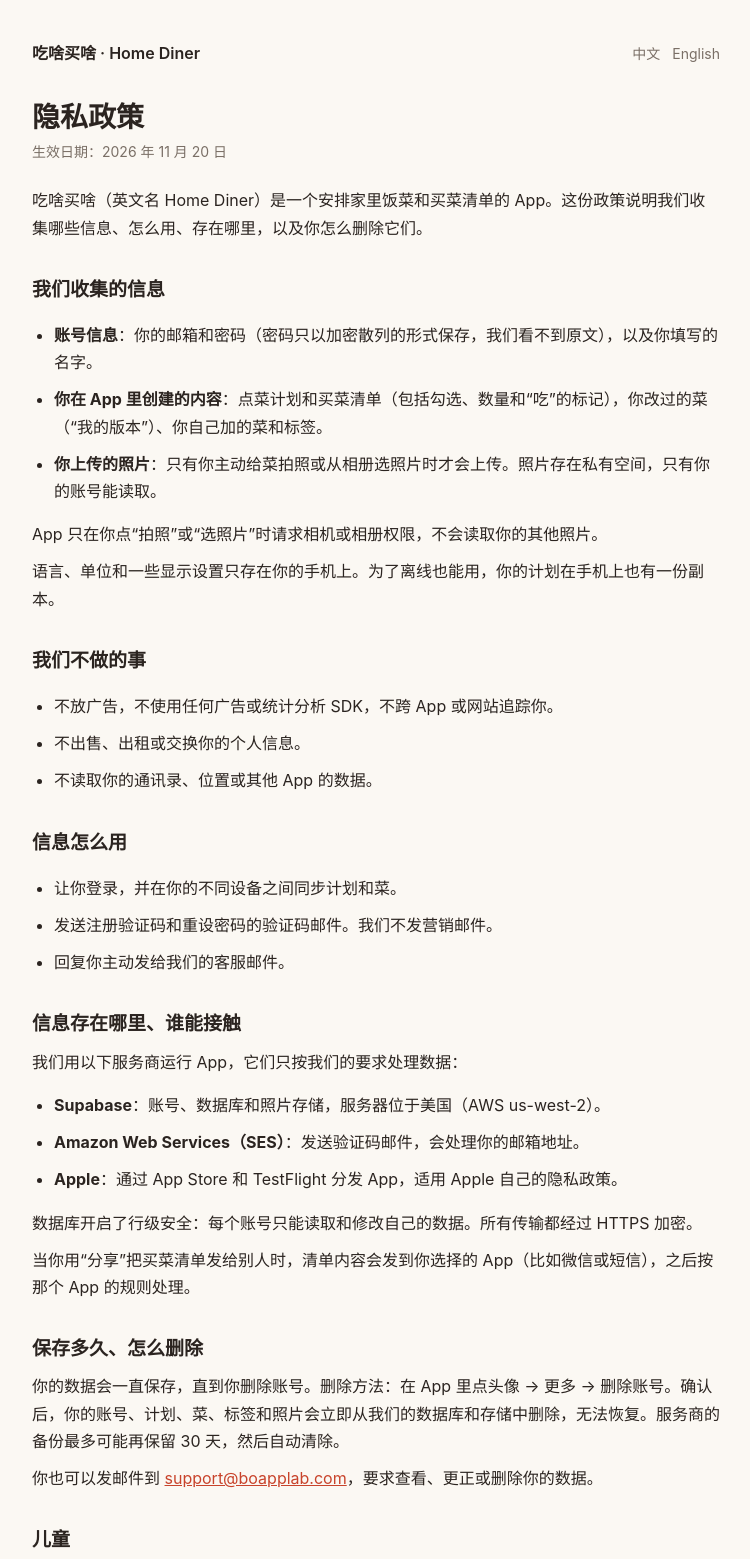
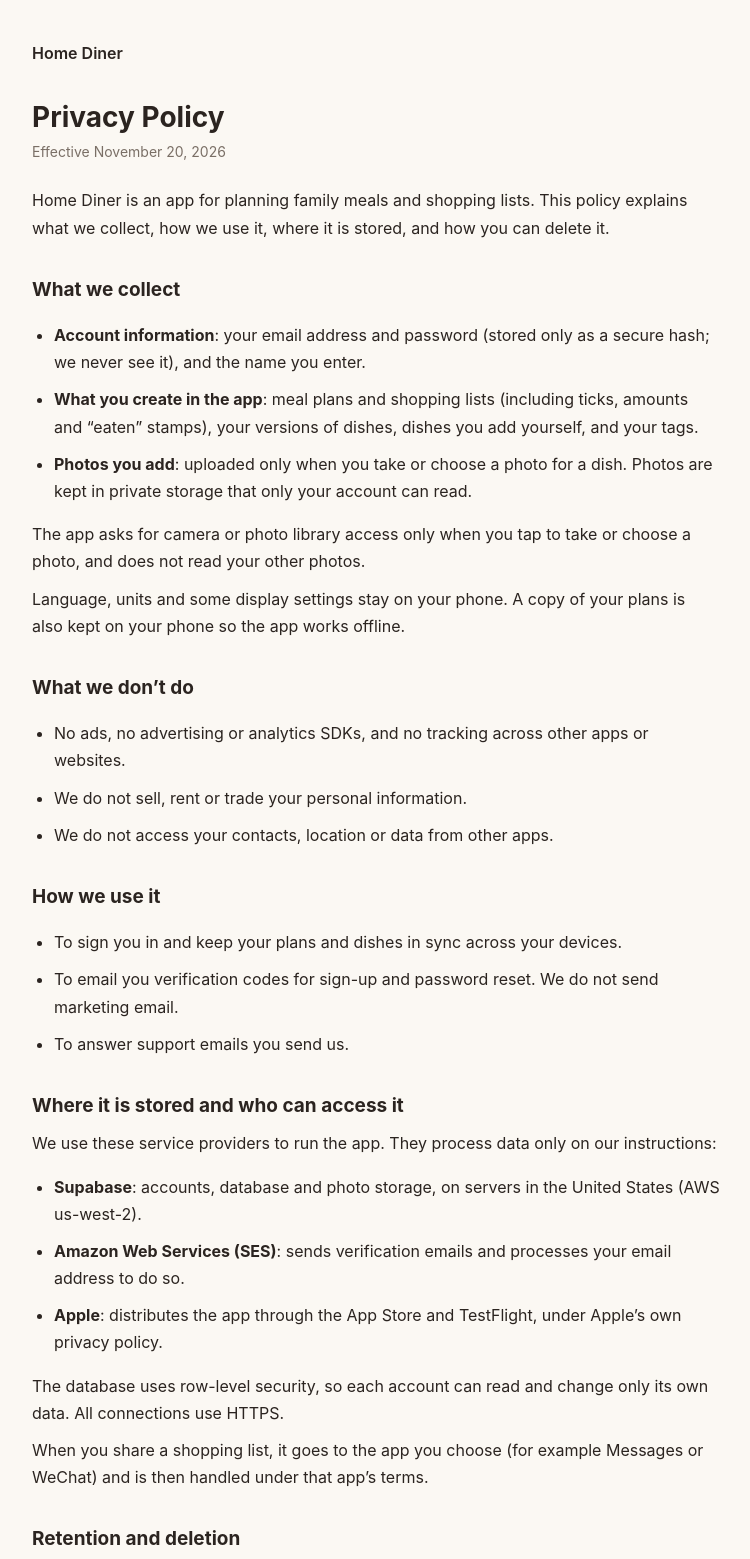
Before and after one commit to StrangeCloud9/boapplab-site, a plain HTML site: page homediner/privacy/index.html in a window 1280 px wide. Shown: the top 1559 px of the page, without its empty margins (264-1014 px from the left). Drawn offline with Linux system fonts and the light colour scheme.

Commit message:
Home Diner pages in English only
Everything we show or send outside the app is English by default (user):
most users are in the US, and Chinese text sent to someone who can't read it
comes across badly.

Co-Authored-By: Claude Opus 5.5 <noreply@anthropic.com>

```diff
--- a/homediner/privacy/index.html
+++ b/homediner/privacy/index.html
@@ -1,76 +1,22 @@
 <!doctype html>
-<html lang="zh-CN">
+<html lang="en">
 <head>
 <meta charset="utf-8">
 <meta name="viewport" content="width=device-width, initial-scale=1">
-<title>吃啥买啥 隐私政策 · Home Diner Privacy Policy</title>
+<title>Home Diner Privacy Policy</title>
 <link rel="stylesheet" href="/style.css">
 </head>
 <body>
 <main>
 <header class="site">
-  <a class="home" href="/homediner/support/">吃啥买啥 · Home Diner</a>
-  <nav class="lang"><a href="#zh">中文</a><a href="#en">English</a></nav>
+  <a class="home" href="/homediner/support/">Home Diner</a>
 </header>
-
-<section class="lang-block" id="zh" lang="zh-CN">
-<h1>隐私政策</h1>
-<p class="meta">生效日期：2026 年 11 月 20 日</p>
-
-<p>吃啥买啥（英文名 Home Diner）是一个安排家里饭菜和买菜清单的 App。这份政策说明我们收集哪些信息、怎么用、存在哪里，以及你怎么删除它们。</p>
-
-<h2>我们收集的信息</h2>
-<ul>
-  <li><strong>账号信息</strong>：你的邮箱和密码（密码只以加密散列的形式保存，我们看不到原文），以及你填写的名字。</li>
-  <li><strong>你在 App 里创建的内容</strong>：点菜计划和买菜清单（包括勾选、数量和“吃”的标记），你改过的菜（“我的版本”）、你自己加的菜和标签。</li>
-  <li><strong>你上传的照片</strong>：只有你主动给菜拍照或从相册选照片时才会上传。照片存在私有空间，只有你的账号能读取。</li>
-</ul>
-<p>App 只在你点“拍照”或“选照片”时请求相机或相册权限，不会读取你的其他照片。</p>
-<p>语言、单位和一些显示设置只存在你的手机上。为了离线也能用，你的计划在手机上也有一份副本。</p>
-
-<h2>我们不做的事</h2>
-<ul>
-  <li>不放广告，不使用任何广告或统计分析 SDK，不跨 App 或网站追踪你。</li>
-  <li>不出售、出租或交换你的个人信息。</li>
-  <li>不读取你的通讯录、位置或其他 App 的数据。</li>
-</ul>
-
-<h2>信息怎么用</h2>
-<ul>
-  <li>让你登录，并在你的不同设备之间同步计划和菜。</li>
-  <li>发送注册验证码和重设密码的验证码邮件。我们不发营销邮件。</li>
-  <li>回复你主动发给我们的客服邮件。</li>
-</ul>
-
-<h2>信息存在哪里、谁能接触</h2>
-<p>我们用以下服务商运行 App，它们只按我们的要求处理数据：</p>
-<ul>
-  <li><strong>Supabase</strong>：账号、数据库和照片存储，服务器位于美国（AWS us-west-2）。</li>
-  <li><strong>Amazon Web Services（SES）</strong>：发送验证码邮件，会处理你的邮箱地址。</li>
-  <li><strong>Apple</strong>：通过 App Store 和 TestFlight 分发 App，适用 Apple 自己的隐私政策。</li>
-</ul>
-<p>数据库开启了行级安全：每个账号只能读取和修改自己的数据。所有传输都经过 HTTPS 加密。</p>
-<p>当你用“分享”把买菜清单发给别人时，清单内容会发到你选择的 App（比如微信或短信），之后按那个 App 的规则处理。</p>
-
-<h2>保存多久、怎么删除</h2>
-<p>你的数据会一直保存，直到你删除账号。删除方法：在 App 里点头像 → 更多 → 删除账号。确认后，你的账号、计划、菜、标签和照片会立即从我们的数据库和存储中删除，无法恢复。服务商的备份最多可能再保留 30 天，然后自动清除。</p>
-<p>你也可以发邮件到 <a href="mailto:support@boapplab.com">support@boapplab.com</a>，要求查看、更正或删除你的数据。</p>
-
-<h2>儿童</h2>
-<p>吃啥买啥不面向 13 岁以下的儿童，我们不会有意收集儿童的个人信息。如果你认为有儿童向我们提供了信息，请联系我们，我们会删除。</p>
-
-<h2>政策更新</h2>
-<p>如果这份政策有变化，我们会更新本页和上面的生效日期。重要变化会在 App 里告诉你。</p>
-
-<h2>联系我们</h2>
-<p><a href="mailto:support@boapplab.com">support@boapplab.com</a></p>
-</section>
 
 <section class="lang-block" id="en" lang="en">
 <h1>Privacy Policy</h1>
 <p class="meta">Effective November 20, 2026</p>
 
-<p>Home Diner (吃啥买啥 in Chinese) is an app for planning family meals and shopping lists. This policy explains what we collect, how we use it, where it is stored, and how you can delete it.</p>
+<p>Home Diner is an app for planning family meals and shopping lists. This policy explains what we collect, how we use it, where it is stored, and how you can delete it.</p>
 
 <h2>What we collect</h2>
 <ul>
```
Also changed, not shown: homediner/support/index.html (+3 -38 lines), index.html (+2 -2 lines).
